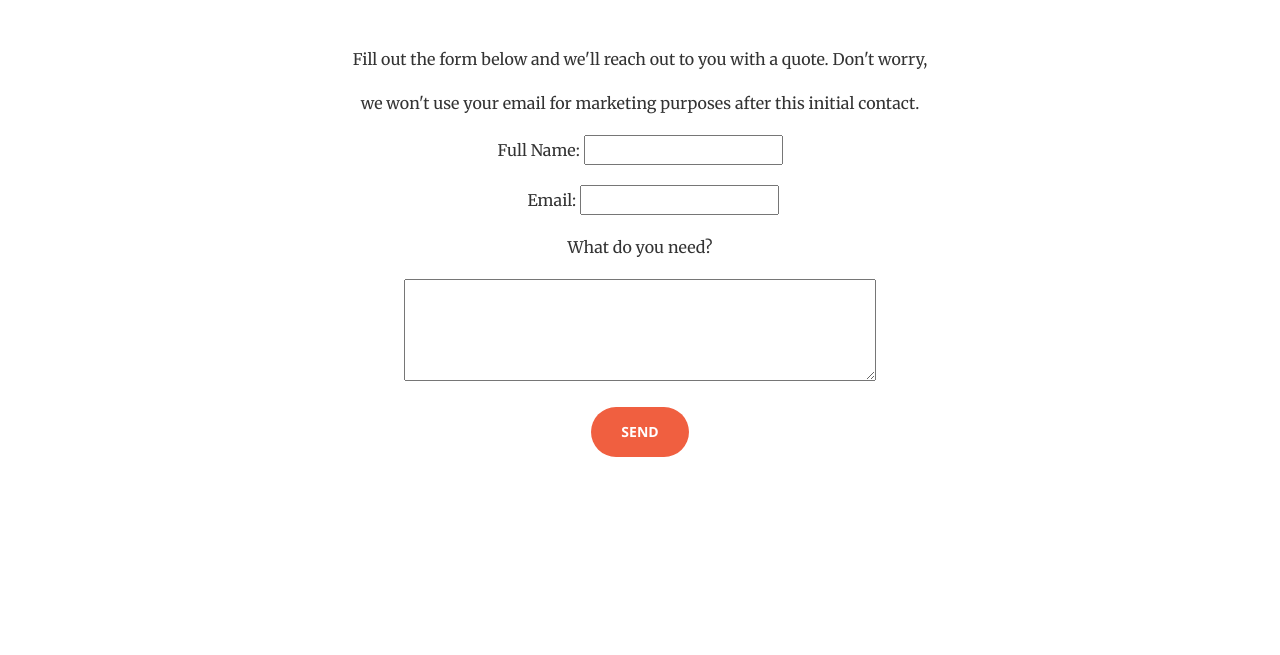
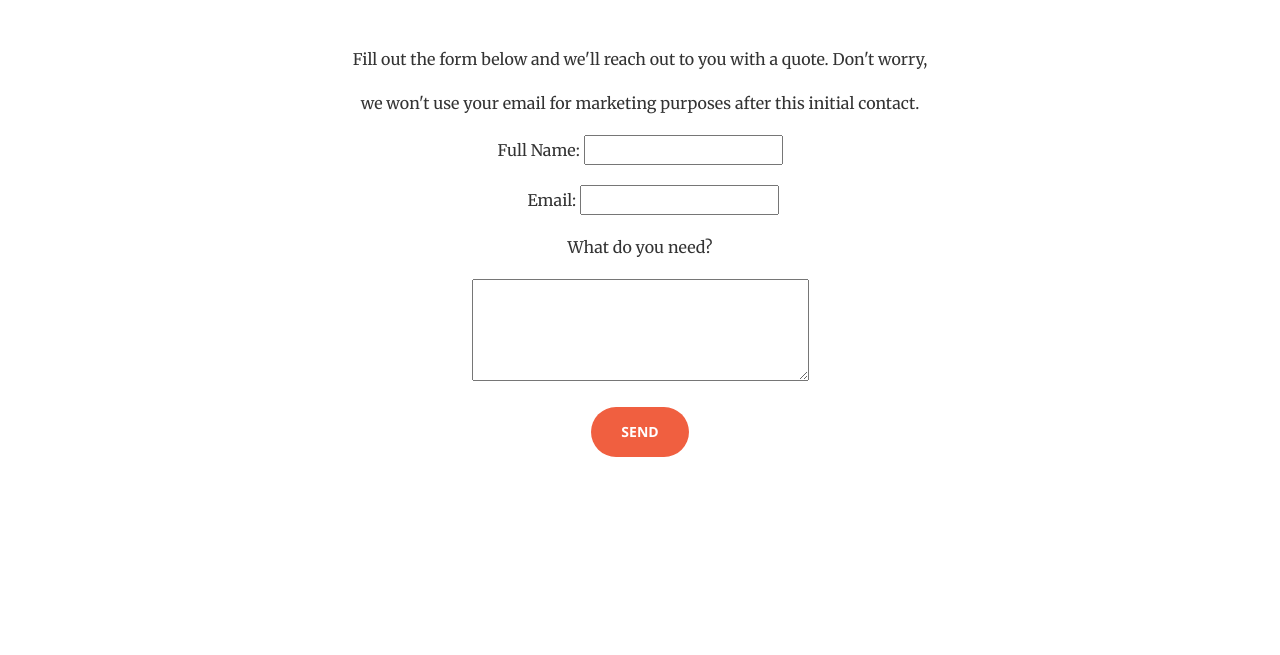
Before and after one commit to gypfold/gypfold.github.com, a plain HTML site: page index.html in a window 1280 px wide. Both pictures are taken after a click on the link "CONTACT". Shown: the part 1271-1926 px from the top of the page. Drawn offline with nearby package versions, Linux system fonts and the light colour scheme.

Commit message:
text box had extra space, fixed

```diff
--- a/index.html
+++ b/index.html
@@ -122,12 +122,12 @@ $(document).ready(function(){
 	<p>Full Name: <input type="text" name="name"></p>
 	<p>&nbsp;&nbsp;&nbsp;&nbsp;&nbsp;&nbsp;&nbsp;Email: <input type="email" name="_replyto"></p>
 	<p>What do you need?</p>
-	<p><textarea name="message" rows="4" cols="50"></textarea></p>
+	<p><textarea name="message" rows="4" cols="35"></textarea></p>
 	<p><input class="btn btn-primary btn-xl wow tada" type="submit" value="Send"></p>
       </form>
 	</div>
-</div>
-</section>
+      </div>
+    </section>
 
 
 
```
